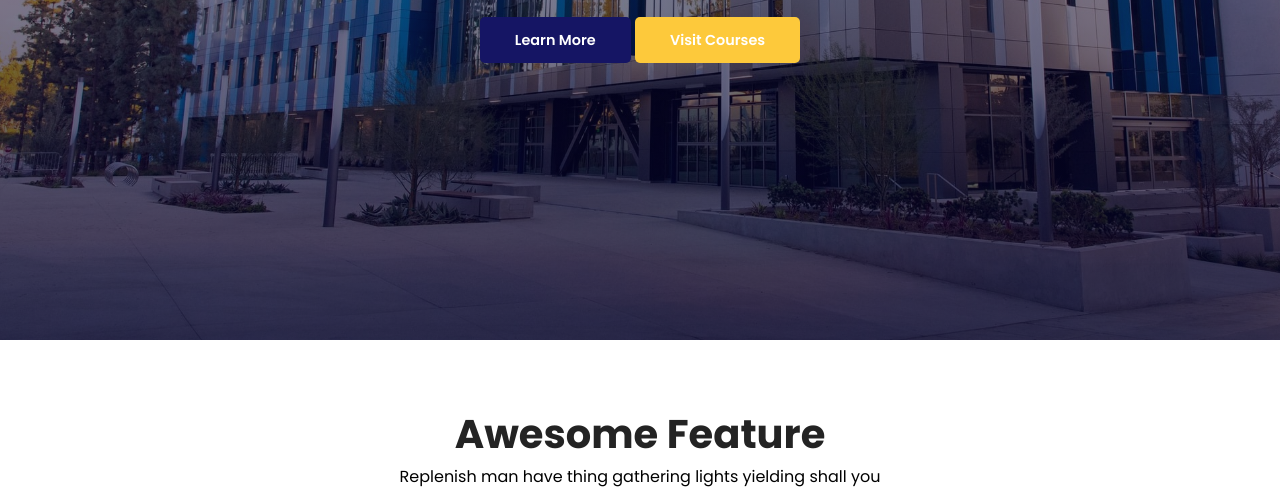
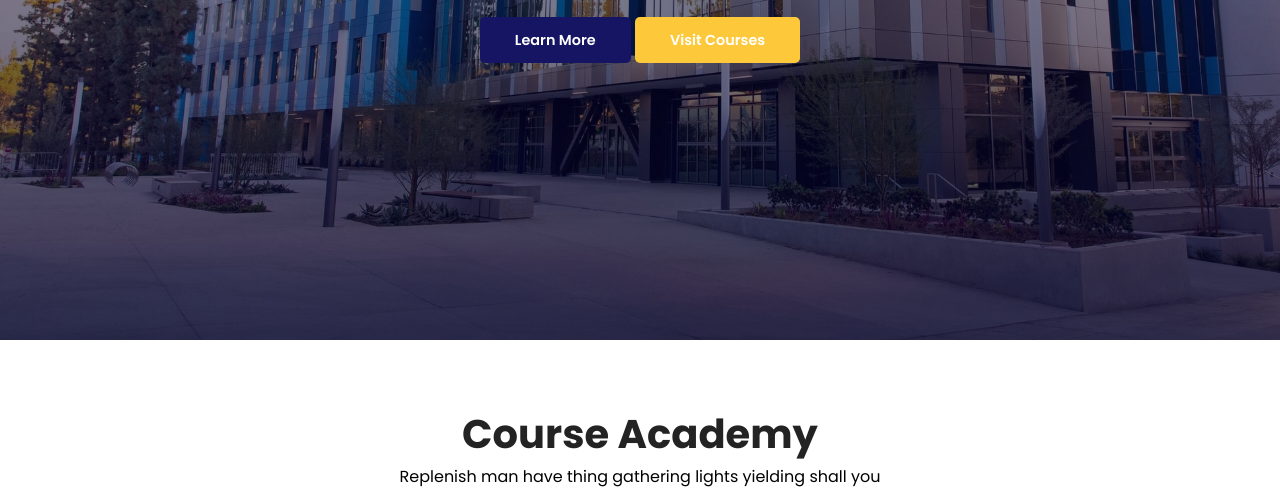
Before and after one commit to Divyanshu-byte/asha-acadamy, a plain HTML site: page index.html in a window 1280 px wide. Shown: the part 460-952 px from the top of the page. Drawn offline with nearby package versions, Linux system fonts and the light colour scheme.

Commit message:
change in h1

```diff
--- a/index.html
+++ b/index.html
@@ -39,7 +39,7 @@
     <!--feature -->
 
     <section id="features">
-      <h1>Awesome Feature</h1>
+      <h1>Course Academy</h1>
       <p>Replenish man have thing gathering lights yielding shall you </p>
       <div class="fea-base">
          <div class="fea-box">
```
